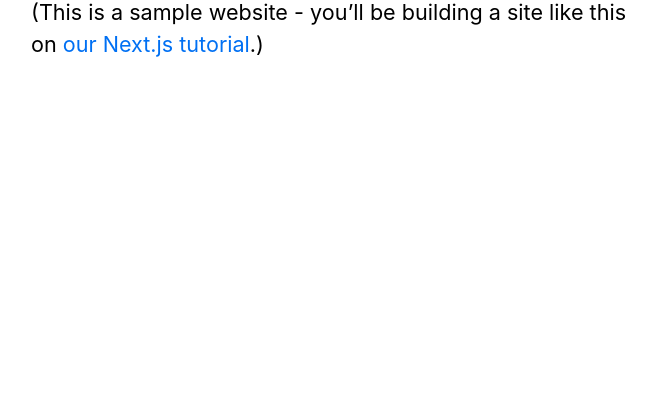
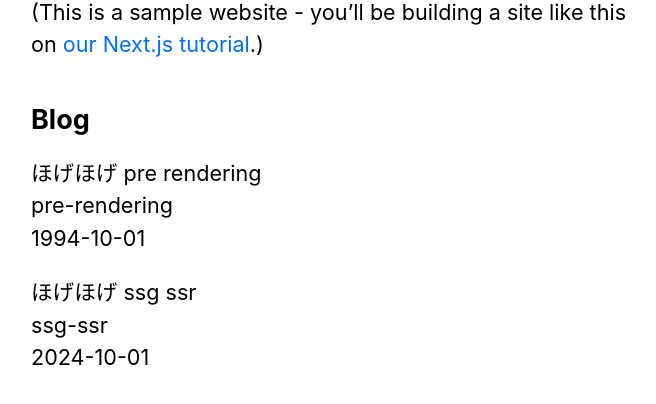
Before and after one commit to tenmihi/next-js-practice, a Next.js app: page / in a window 1280 px wide. Shown: the part 368-772 px from the top of the page, without its empty margins (303-959 px from the left). Built offline with nearby package versions, Linux system fonts and the light colour scheme.

Commit message:
feat(lib, posts): indexにpostsを表示する

```diff
--- /dev/null
+++ b/lib/posts.js
@@ -0,0 +1,29 @@
+import fs, { readFileSync } from 'fs'
+import path from 'path'
+import matter from 'gray-matter'
+
+const postsDirectory = path.join(process.cwd(), 'posts')
+
+export function getSortedPostData() {
+  const fileNames = fs.readdirSync(postsDirectory)
+
+  const allPostsData = fileNames.map(fileName => {
+    const id = fileName.replace(/\.md$/, '')
+
+    const fullPath = path.join(postsDirectory, fileName)
+    const file = readFileSync(fullPath, 'utf-8')
+
+    const matterResult = matter(file)
+
+    return {
+      id,
+      ...matterResult.data,
+    }
+  })
+
+  return allPostsData.sort((a, b) => {
+    if (a < b) return 1
+    if (b > a) return -1
+    return 0
+  })
+}
--- a/package.json
+++ b/package.json
@@ -6,6 +6,7 @@
     "start": "next start"
   },
   "dependencies": {
+    "gray-matter": "^4.0.3",
     "next": "latest",
     "react": "17.0.2",
     "react-dom": "17.0.2"
--- a/pages/index.js
+++ b/pages/index.js
@@ -1,8 +1,18 @@
 import Head from 'next/head'
 import Layout, { siteTitle } from '../components/layout'
+import { getSortedPostData } from '../lib/posts'
 import utilStyles from '../styles/util.module.css'
 
-export default function Home() {
+export async function getStaticProps() {
+  const allPostsData = getSortedPostData()
+  return {
+    props: {
+      allPostsData
+    }
+  }
+}
+
+export default function Home({ allPostsData }) {
   return (
     <Layout home>
       <Head>
@@ -14,6 +24,20 @@ export default function Home() {
           <a href="https://nextjs.org/learn">our Next.js tutorial</a>.)
         </p>
       </section>
+      <section className={`${utilStyles.headingMd} ${utilStyles.padding1px}`}>
+        <h2 className={utilStyles.headingLg}>Blog</h2>
+        <ul className={utilStyles.list}>
+          {allPostsData.map(({id ,date ,title}) => (
+            <li className={utilStyles.listItem} key={id}>
+              {title}
+              <br />
+              {id}
+              <br />
+              {date}
+            </li>
+          ))}
+        </ul>
+      </section>
     </Layout>
   )
 }
--- /dev/null
+++ b/posts/pre-rendering.md
@@ -0,0 +1,8 @@
+---
+title: ほげほげ pre rendering
+date: '1994-10-01'
+---
+
+PRE RENDERです
+- ぴよ
+- ふが
--- /dev/null
+++ b/posts/ssg-ssr.md
@@ -0,0 +1,8 @@
+---
+title: ほげほげ ssg ssr
+date: '2024-10-01'
+---
+
+ssg ssrです
+- もひ
+- ぷよ
```
Also changed, not shown: styles/util.module.css (indentation only), 1 other file (tests, documents, lock files or other folders).
